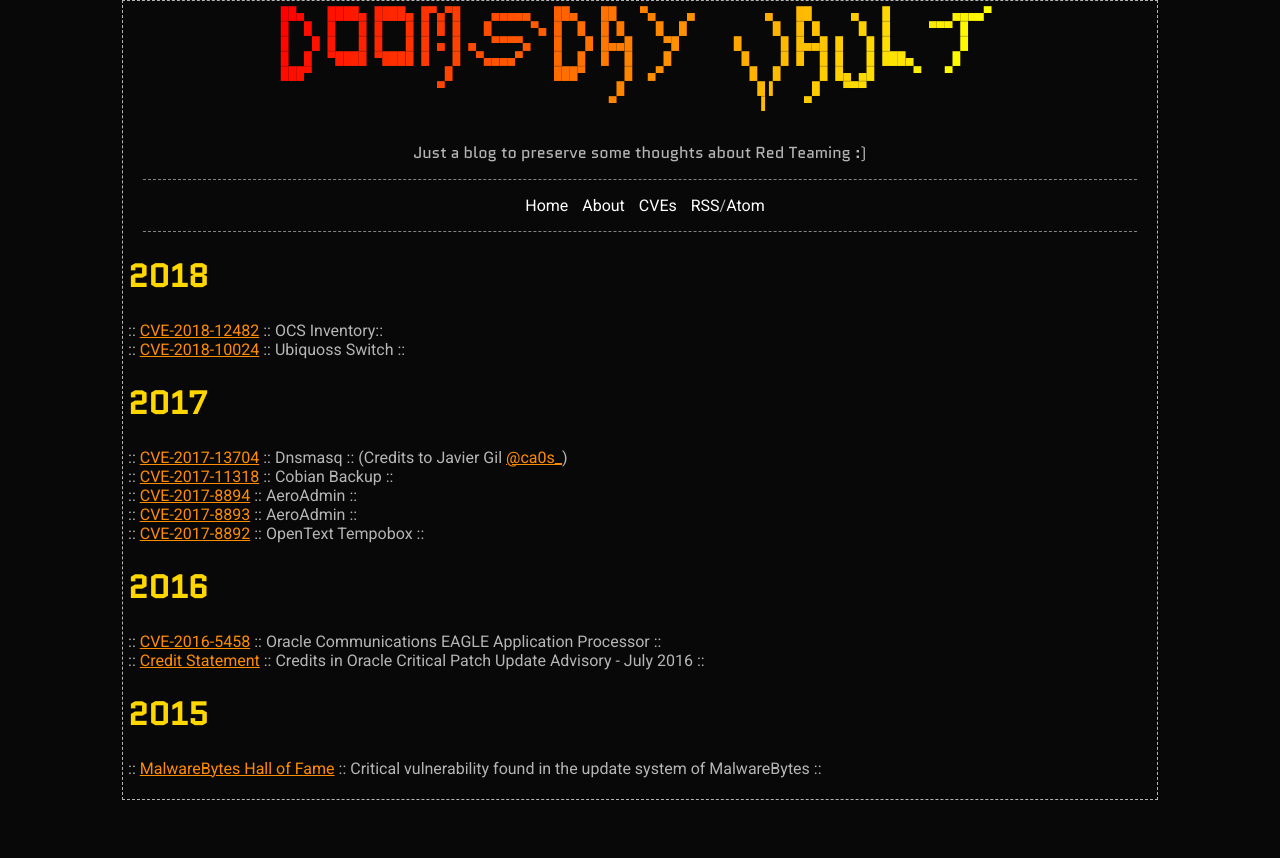
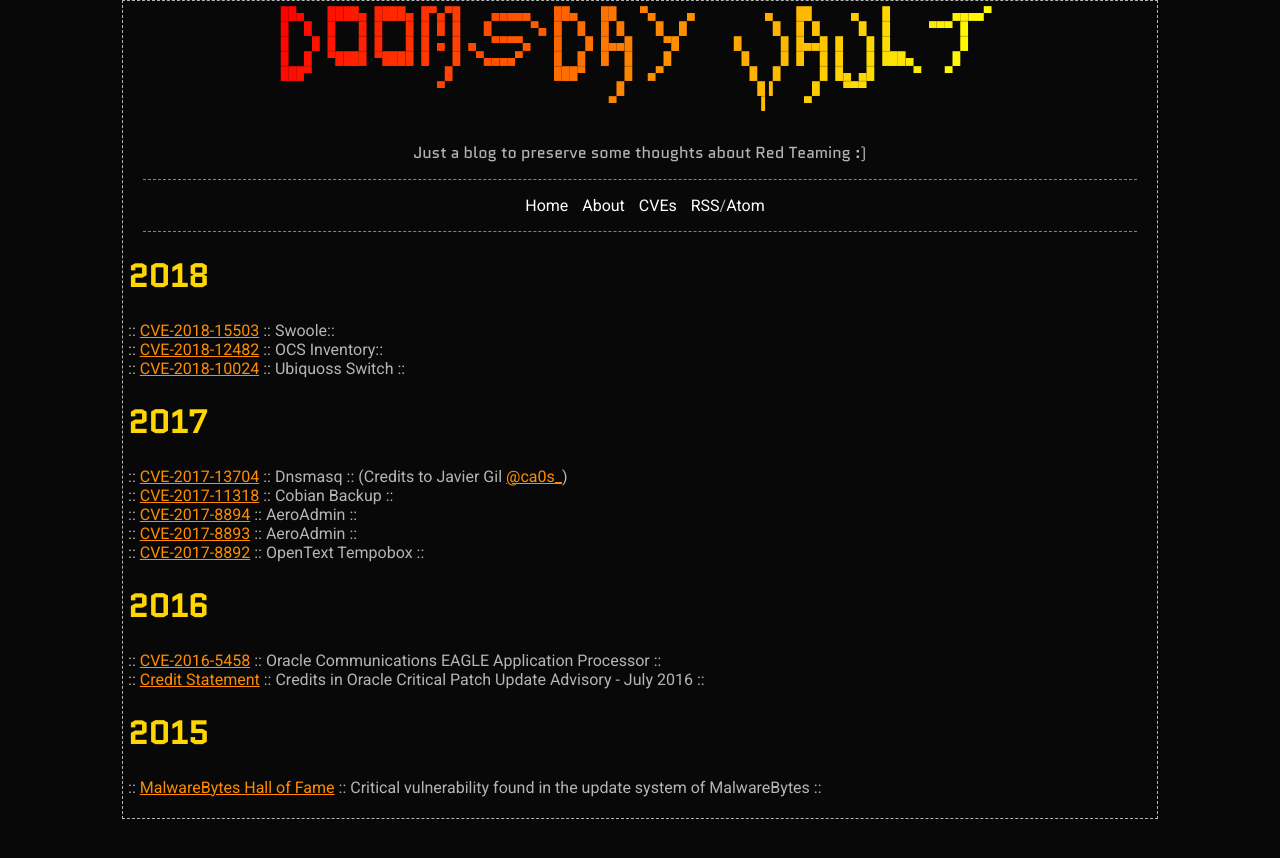
Before and after one commit to X-C3LL/x-c3ll.github.io, a Jekyll site: the page built from cves.md, in a window 1280 px wide. Shown: the top 858 px of the page. Built offline with Jekyll 4.4.1, drawn with Linux system fonts in a browser that asks for light colours.

Commit message:
Update cves.md

```diff
--- a/cves.md
+++ b/cves.md
@@ -6,6 +6,7 @@ permalink: cves.html
 
 
 # 2018
+:: [CVE-2018-15503](https://cve.mitre.org/cgi-bin/cvename.cgi?name=CVE-2018-15503) :: Swoole:: <br />
 :: [CVE-2018-12482](https://cve.mitre.org/cgi-bin/cvename.cgi?name=CVE-2018-12482) :: OCS Inventory:: <br />
 :: [CVE-2018-10024](https://cve.mitre.org/cgi-bin/cvename.cgi?name=CVE-2018-10024) :: Ubiquoss Switch :: <br/>
 
```
